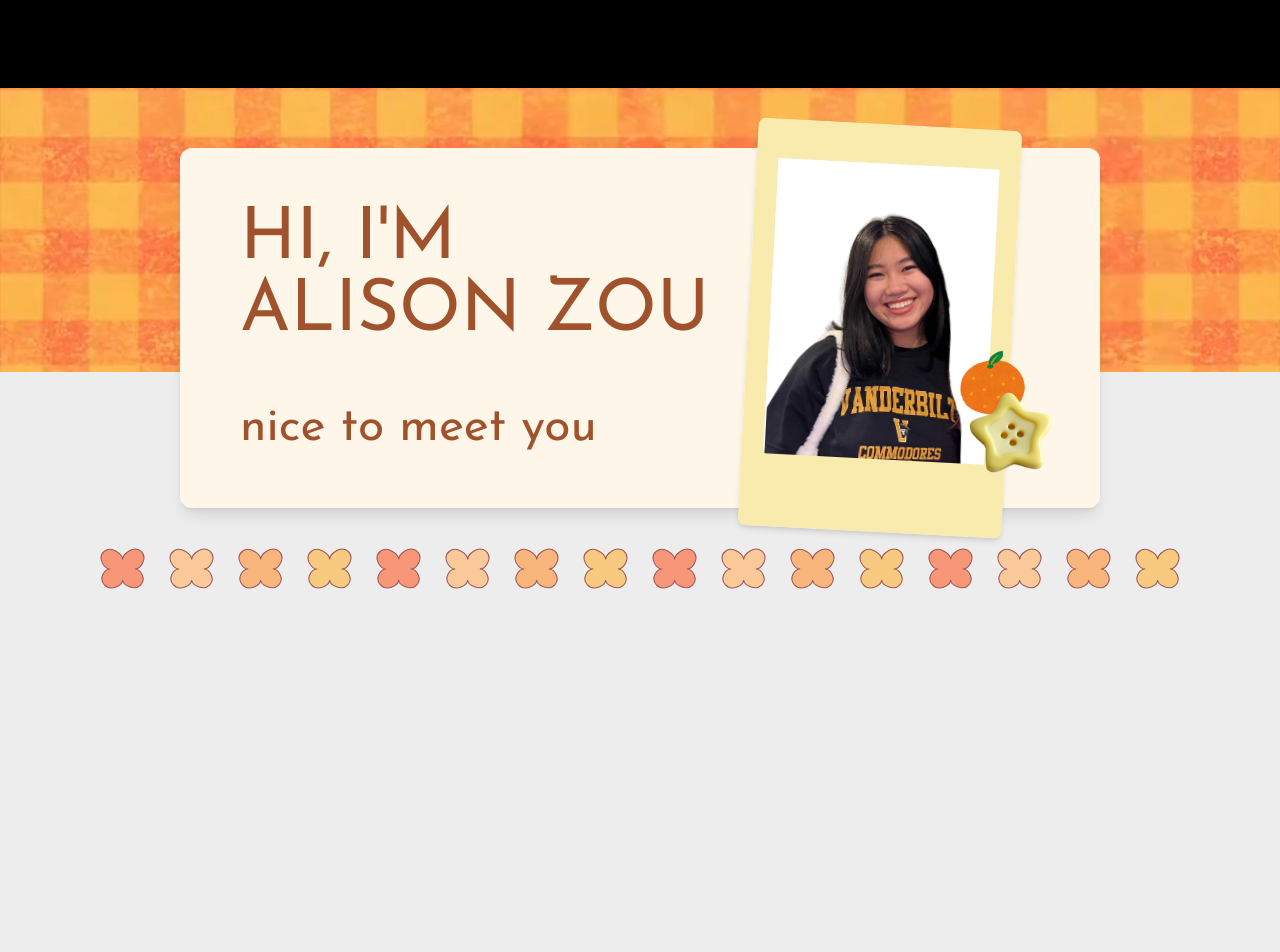
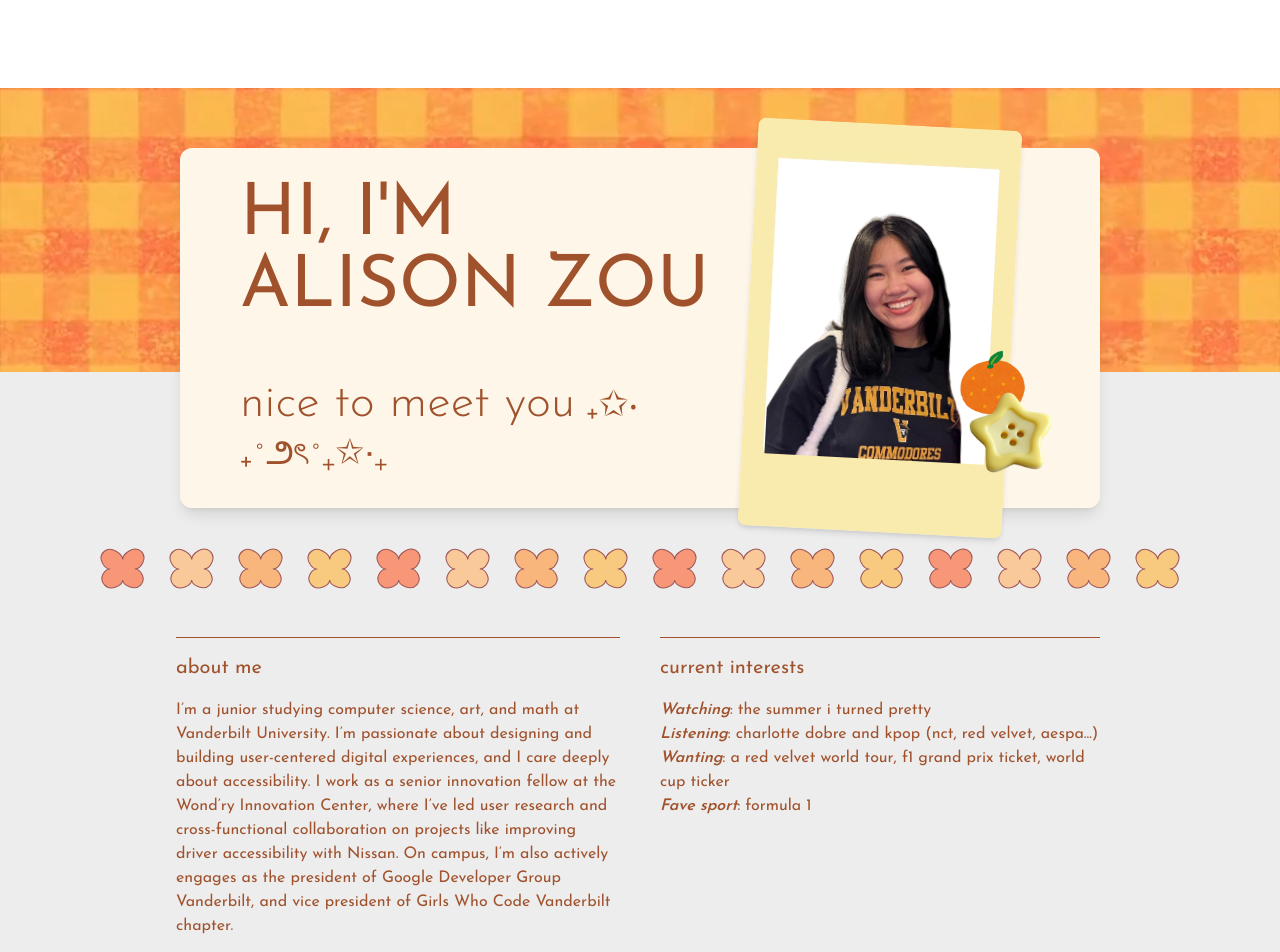
Before and after one commit to azzou02/alisonzou, a Next.js app: page / in a window 1280 px wide. Shown: the top 952 px of the page. Before the commit the page ends 800 px from the top, so only its background shows below. Built offline with nearby package versions, Linux system fonts and the light colour scheme.

Commit message:
feat: Add about and fun activities section

```diff
--- a/src/app/page.tsx
+++ b/src/app/page.tsx
@@ -3,7 +3,7 @@ import Image from "next/image";
 export default function Home() {
   return (
     <>
-      <section className="bg-black h-22">
+      <section className="bg-white h-22">
       </section>
 
       {/* top banner */}
@@ -24,7 +24,8 @@ export default function Home() {
         {/* hero text */}
         <div className="flex-1 pl-5">
           <h1 className="text-brand-brown text-7xl">HI, I'M ALISON ZOU</h1>
-          <h3 className="text-brand-brown text-5xl mt-14">nice to meet you</h3>
+          <h3 className="text-brand-brown text-5xl font-light mt-14">nice to meet you
+          <span className="text-4xl">  ₊✩‧₊˚౨ৎ˚₊✩‧₊</span></h3>
         </div>
 
         {/* hero image */}
@@ -79,9 +80,75 @@ export default function Home() {
       </div>
 
       {/* about me & interests section */}
-      <section className="mt-12 grid md:grid-cols-2 gap-8">
+      <section className="my-12 grid md:grid-cols-2 gap-10">
+        <div className="ml-44">
+          <hr className="text-brand-brown"></hr>
+          <h2 className="mt-4 text-xl text-brand-brown">about me</h2>
+          <p className="mt-4 text-brand-brown">
+            I’m a junior studying computer science, art, and math at Vanderbilt University. I’m
+            passionate about designing and building user-centered digital experiences, and I care
+            deeply about accessibility. I work as a senior innovation fellow at the Wond’ry
+            Innovation Center, where I’ve led user research and cross-functional collaboration on
+            projects like improving driver accessibility with Nissan. On campus, I’m also actively
+            engages as the president of Google Developer Group Vanderbilt, and vice president of
+            Girls Who Code Vanderbilt chapter.
+          </p>
+        </div>
 
+        <div className="mr-45">
+          <hr className="text-brand-brown"></hr>
+          <h2 className="mt-4 text-xl text-brand-brown">current interests</h2>
+          <p className="mt-4 text-brand-brown">
+            <span className="italic font-semibold text-md">Watching</span>: the summer i turned pretty<br/>
+            <span className="italic font-semibold text-md">Listening</span>: charlotte dobre and kpop (nct, red velvet, aespa...)<br/>
+            <span className="italic font-semibold text-md">Wanting</span>: a red velvet world tour, f1 grand prix ticket, world cup ticker<br/>
+            <span className="italic font-semibold text-md">Fave sport</span>: formula 1
+          </p>
+        </div>
       </section>
+
+      {/* interests section */}
+      <section className="mb-20">
+        <h1 className="my-6 text-5xl text-brand-brown font-light text-center">Recent Fun Activities</h1>
+        <div className="flex flex-row gap-6 overflow-auto">
+          <Image
+            src="/activities/quebec-street.jpeg"
+            alt="activity 1"
+            width={250}
+            height={359}
+            className="rounded-lg w-full h-auto object-cover"
+          />
+          <Image
+            src="/activities/canada-sunset.jpeg"
+            alt="activity 2"
+            width={250}
+            height={359}
+            className="rounded-lg w-full h-auto object-cover"
+          />
+          <Image
+            src="/activities/quebec-dinner.jpeg"
+            alt="activity 3"
+            width={250}
+            height={359}
+            className="rounded-lg w-full h-auto object-cover"
+          />
+          <Image
+            src="/activities/montreal-koi.jpeg"
+            alt="activity 4"
+            width={250}
+            height={359}
+            className="rounded-lg w-full h-auto object-cover"
+          />
+          <Image
+            src="/activities/montreal-lilypads.jpeg"
+            alt="activity 5"
+            width={250}
+            height={359}
+            className="rounded-lg w-full h-auto object-cover"
+          />
+        </div>
+      </section>
+
     </>
   );
 }
```
Also changed, not shown: 1 other file (tests, documents, lock files or other folders).
